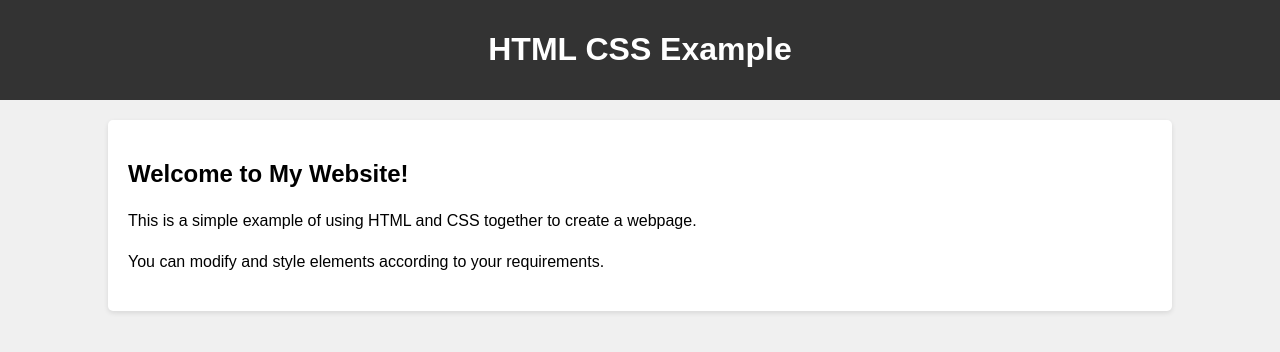
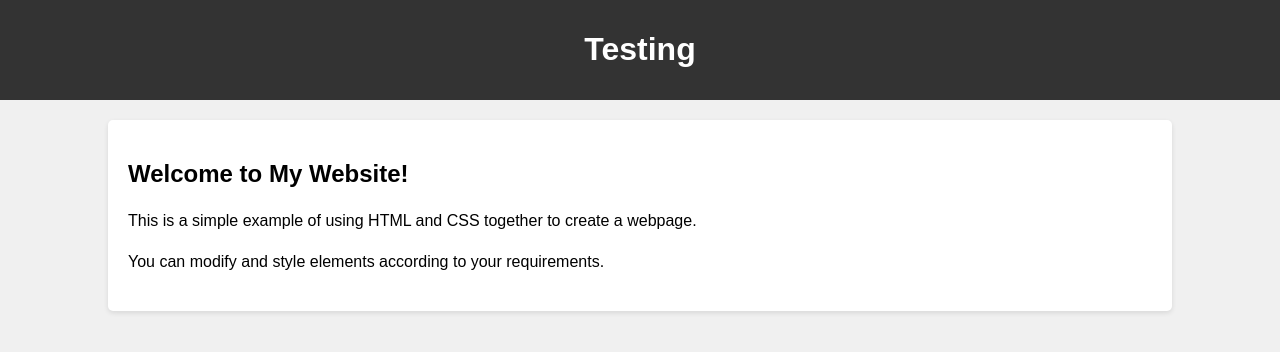
Before and after one commit to bandlavamsi/Teja-Anna, a plain HTML site: page index.html in a window 1280 px wide. Drawn offline with Linux system fonts and the light colour scheme.

Commit message:
first commit

```diff
--- a/index.html
+++ b/index.html
@@ -35,7 +35,7 @@
 </head>
 <body>
     <header>
-        <h1>HTML CSS Example</h1>
+        <h1>Testing</h1>
     </header>
     <div class="container">
         <h2>Welcome to My Website!</h2>
```
